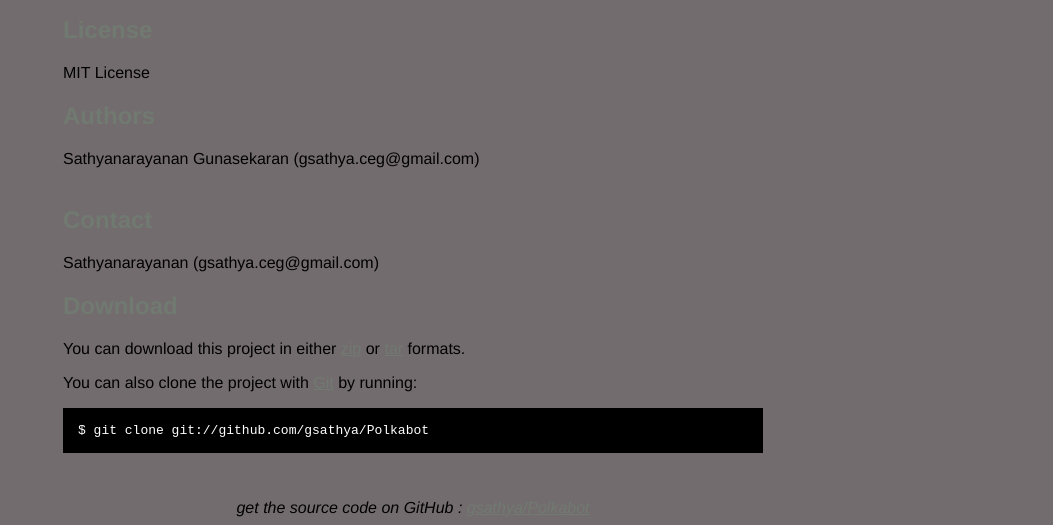
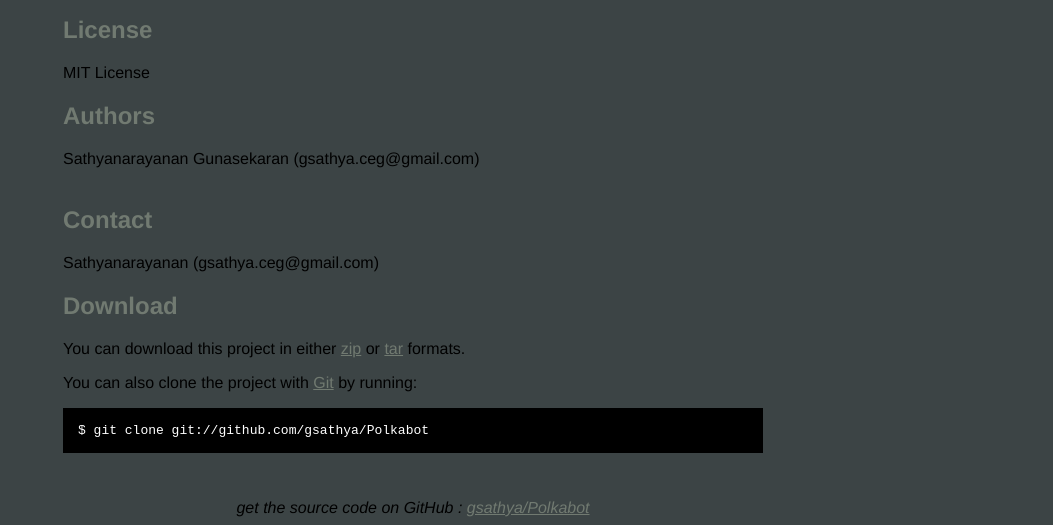
Before and after one commit to gsathya/Polkabot, a plain HTML site: page index.html in a window 1280 px wide. Shown: the part 318-843 px from the top of the page, without its empty margins (227-1280 px from the left). Drawn offline with Linux system fonts and the light colour scheme.

Commit message:
change bg color

```diff
--- a/index.html
+++ b/index.html
@@ -8,7 +8,7 @@
   <style type="text/css">
     body {
       margin-top: 1.0em;
-      background-color: #736C6E;
+      background-color: #3C4445;
       font-family: Helvetica, Arial, FreeSans, san-serif;
       color: #000000;
     }
```
